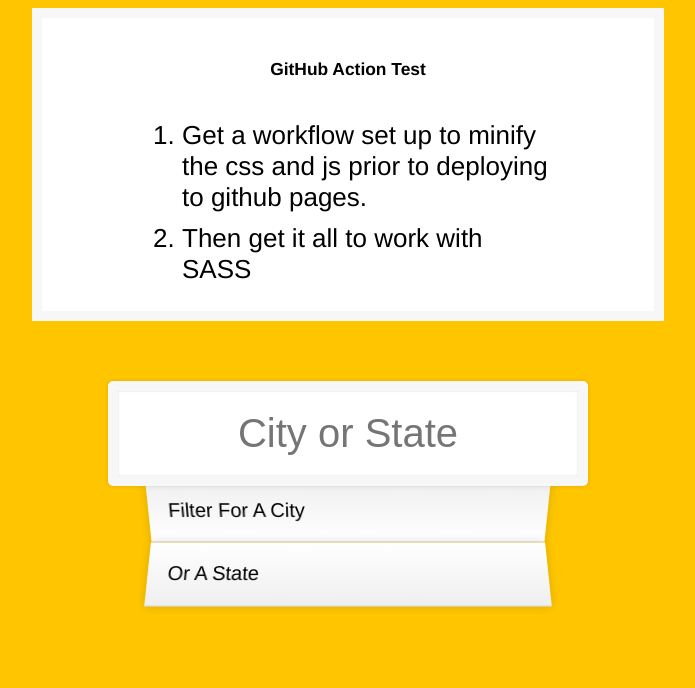
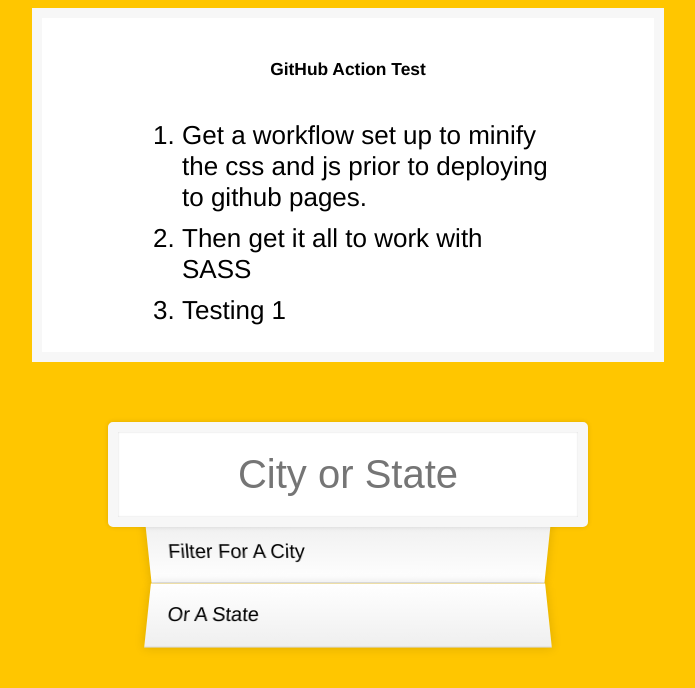
Before and after one commit to aspenpeakstudios/GithubActionTesting, a plain HTML site: page index.html in a window 1280 px wide. Shown: the whole page, without its empty margins (292-987 px from the left). Drawn offline with Linux system fonts and the light colour scheme; no server answers.

Commit message:
Testiing 1

```diff
--- a/index.html
+++ b/index.html
@@ -13,6 +13,7 @@
       <ol>
         <li>Get a workflow set up to minify the css and js prior to deploying to github pages.</li>
         <li>Then get it all to work with SASS</li>
+        <li>Testing 1</li>
       </ol>
     </div>
   </div>
```
Also changed, not shown: readme.txt.
